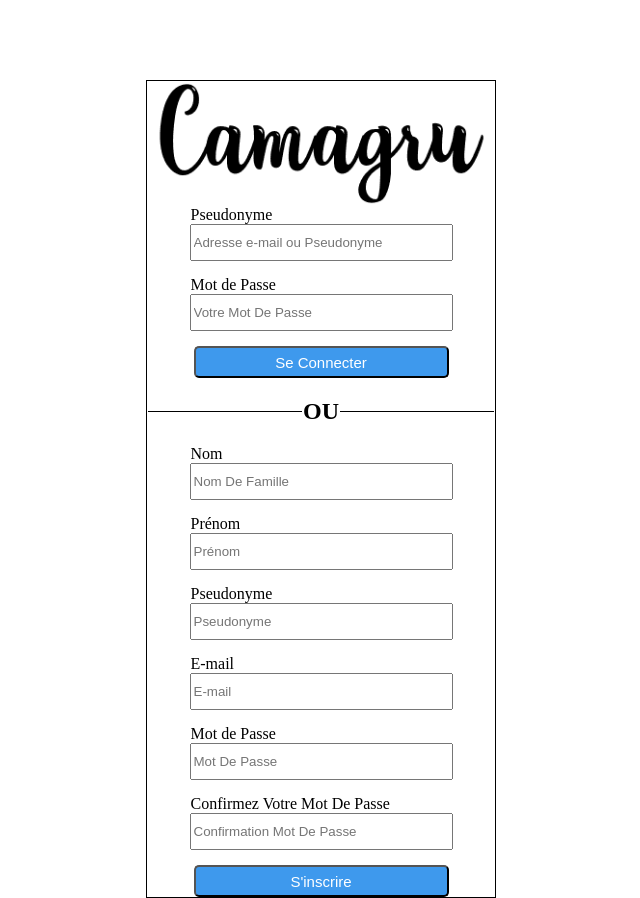
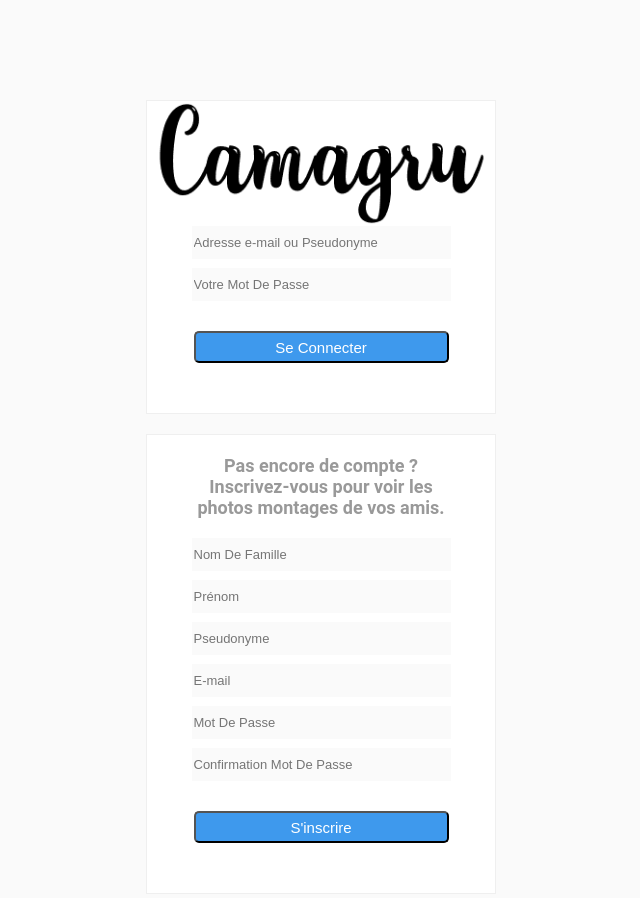
Before and after one commit to MoAlGaTo/Camagru, a PHP site: page /form.php in a window 1280 px wide. Shown: the whole page, without its empty margins (494-1134 px from the left). After the commit the page ends 843 px from the top, so only its background shows below. Run offline with PHP 8.4, Linux system fonts and the light colour scheme.

Commit message:
finition formulaire

```diff
--- a/Public/style_form.css
+++ b/Public/style_form.css
@@ -1,45 +1,58 @@
-/* #form {
-    border: 0.05rem solid gray;
-    display: flex;
-    flex-direction: column;
-    width: 350px;
-    height: 740px;
-    padding-left: 2rem;
-    padding-right: 1rem;
-
-padding-left: 25px;
-padding-right: 25px;
-
+@font-face {
+    font-family: 'made_sunflower';
+    src: url('fonts/made_sunflower/made_sunflower.otf') format('otf');
 }
-*/
 
 body {
     margin: 0;
+    background-color: #FAFAFA;
 }
 
-.formsignup label,
-input,
+.formsignup input,
 button {
     display: block;
-    margin: auto;
+    margin-left: auto;
+    margin-right: auto;
 }
 
 
 /* Cadre du formulaire*/
 
-#form {
+form {
+    background-color: white;
     display: flex;
     flex-direction: column;
     width: 348px;
-    border: 1px solid black;
+    border: 1px solid #efefef;
     margin-left: 50%;
-    margin-top: 80px;
+    margin-top: 100px;
+    margin-bottom: 0;
+}
+
+
+/* texte inscription */
+
+form p {
+    display: block;
+    margin: auto;
+    text-align: center;
+    font-size: 18px;
+    width: 255px;
+    line-height: 21px;
+    color: #999;
+    margin-top: 20px;
+    margin-bottom: 20px;
+    font-weight: bold;
+    font-family: made_sunflower, Roboto, Helvetica, Arial, sans-serif;
 }
 
 input {
     height: 31px;
     width: 255px;
-    margin-bottom: 15px;
+    margin-bottom: 9px;
+    font-size: 13px;
+    background-color: #FAFAFA;
+    border: 0;
 }
 
 .button {
@@ -49,25 +62,13 @@
     border-radius: 5px;
     color: white;
     font-size: 15px;
+    margin-bottom: 50px;
 }
 
-.formsignup label {
-    width: 261px;
+.formmarg {
+    margin-top: 20px;
 }
 
-.hr {
-    align-items: center;
-    display: flex;
-    text-align: center;
+.last_input {
+    margin-bottom: 30px;
 }
-
-.hr::before,
-.hr::after {
-    border-top: 1px solid;
-    content: "";
-    flex: 1;
-    margin: .05em;
-}
-
-
-/*https://www.matthecat.com/centrer-du-texte-dans-un-hr.html*/
--- a/View/form.php
+++ b/View/form.php
@@ -3,36 +3,26 @@
 
 
 <section id="form">
+    <form class="formsignup" method="POST" action="">
     <img src="../public/camagru_logo.png">
-    <form class="formsignup" method="POST" action="">
-        <label for="pseudo_mail">Pseudonyme</label>
         <input type="text" name="pseudo_mail" id="pseudo_mail" placeholder="Adresse e-mail ou Pseudonyme" size="35"
             maxlength="15" />
-        <label for="password_user">Mot de Passe</label>
-        <input type="text" name="password_user" id="password_user" placeholder="Votre Mot De Passe" size="35"
+        <input class="last_input" type="text" name="password_user" id="password_user" placeholder="Votre Mot De Passe" size="35"
             maxlength="15" />
         <button class="button">Se Connecter</button>
     </form>
-    <div class="ou">
-    <h1 class="hr">OU</h1>
-</div>
-    <form class="formsignup" method="POST" action="">
-        <label for="lastname">Nom</label>
+    <form class="formsignup formmarg" method="POST" action="">
+        <p>Pas encore de compte ? Inscrivez-vous pour voir les photos montages de vos amis.</p>
         <input type="text" name="lastname" id="lastname" placeholder="Nom De Famille" size="35" maxlength="35"/>
-        <label for="firstname">Prénom</label>
         <input type="text" name="firstname" id="firstname"
             placeholder="Prénom" size="35" maxlength="35"/>
-        <label for="pseudonym">Pseudonyme</label>
         <input type="text" name="pseudonym" id="pseudonym"
             placeholder="Pseudonyme" size="35" maxlength="15">
-        <label for="email">E-mail</label>
         <input type="text" name="email" id="email" placeholder="E-mail" size="35"
             maxlength="50">
-        <label for="password">Mot de Passe</label>
         <input type="text" name="password" id="password"
             placeholder="Mot De Passe" size="35" maxlength="15">
-        <label for="password_confirm">Confirmez Votre Mot De Passe</label>
-        <input type="text"
+        <input class="last_input" type="text"
             name="password_confirm" id="password_confirm" placeholder="Confirmation Mot De Passe" size="35"
             maxlength="15">
         <button class="button">S'inscrire</button>
```
Also changed, not shown: Public/fonts/made_sunflower/License READ ME FIRST.txt (added, +23 -0 lines), Public/fonts/made_sunflower/made_sunflower.otf (added), 3 other files.
